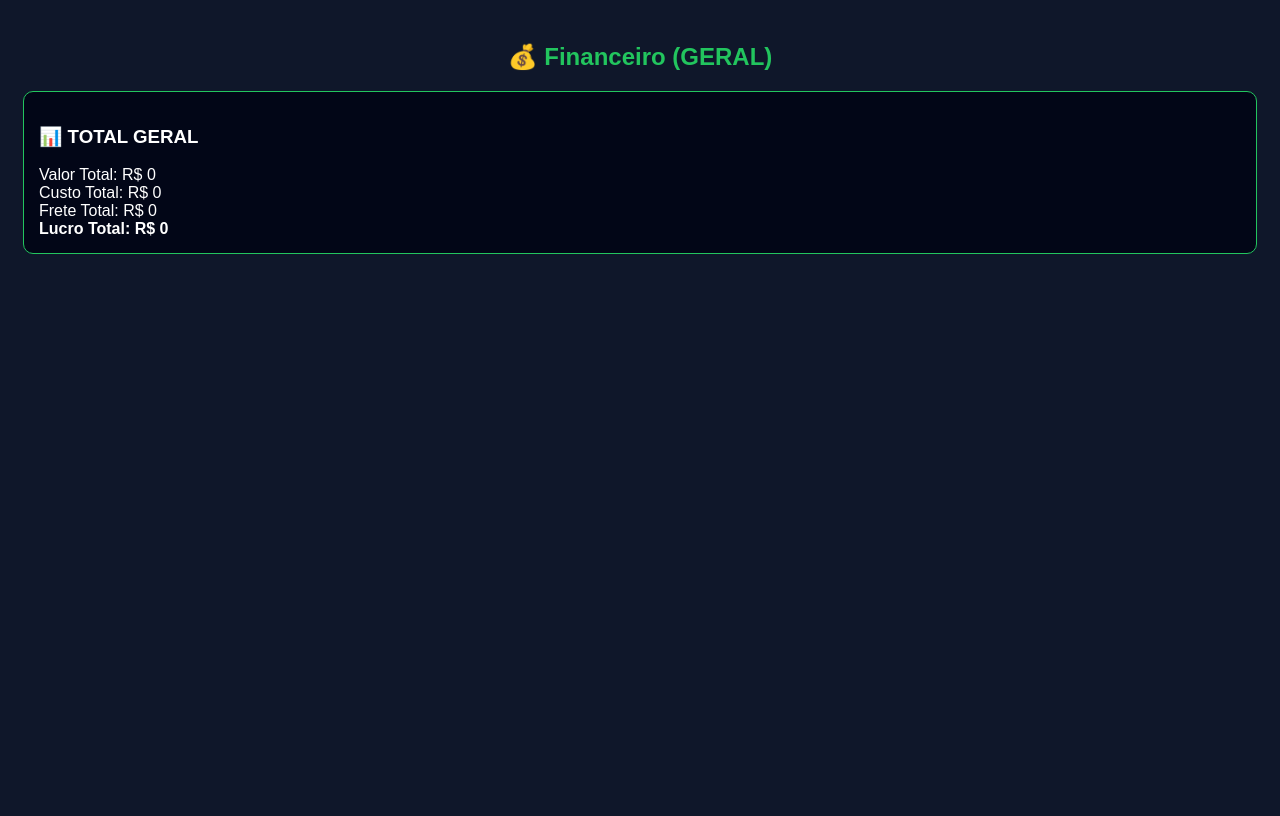
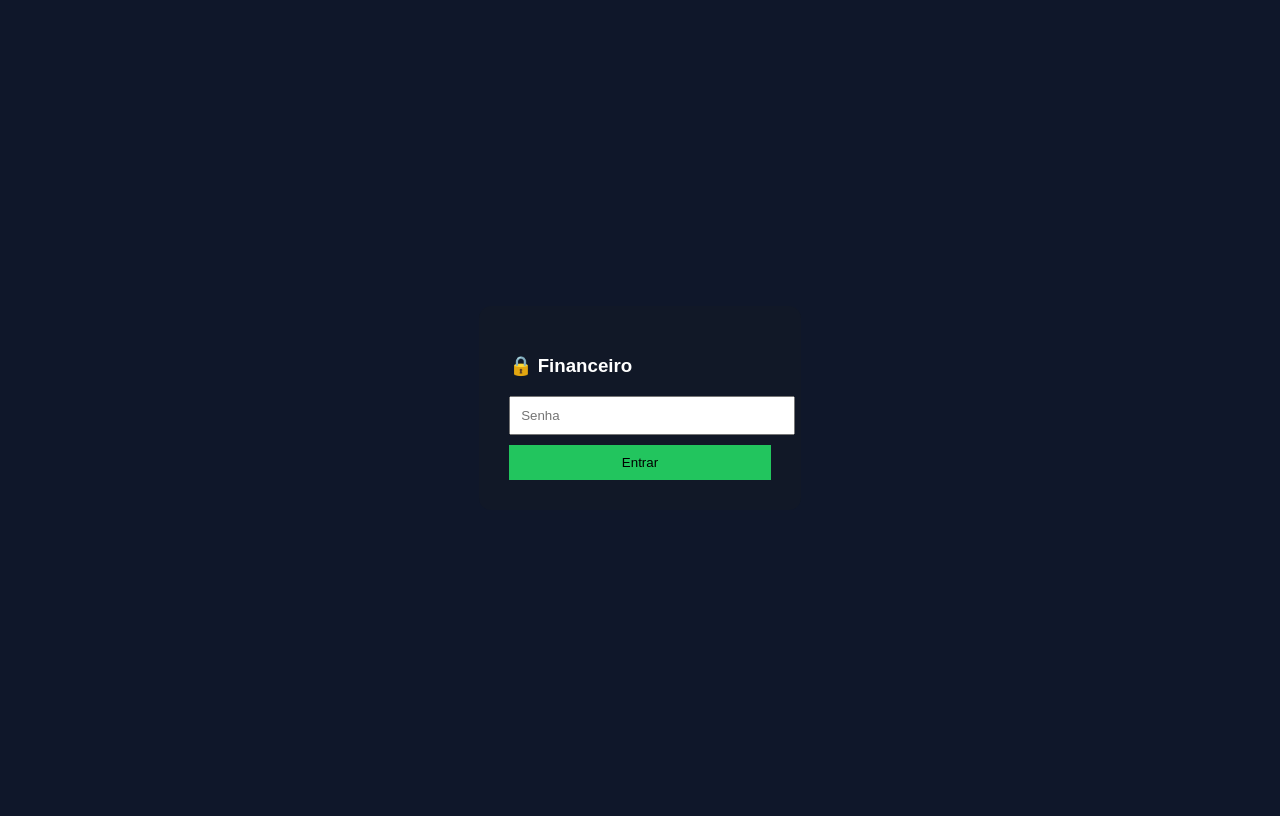
Before and after one commit to LACellcelulares/lacellsistema, a Flask app: page /financeiro in a window 1280 px wide. Before the commit the page ends 254 px from the top, so only its background shows below. Run offline with Flask 3, Linux system fonts and the light colour scheme; the visitor is signed in with stand-in values (Sample User, id 1).

Commit message:
Update financeiro.html

```diff
--- a/templates/financeiro.html
+++ b/templates/financeiro.html
@@ -1,65 +1,49 @@
 <!DOCTYPE html>
 <html lang="pt-br">
-
 <head>
 <meta charset="UTF-8">
+<title>Financeiro</title>
+<meta name="viewport" content="width=device-width, initial-scale=1">
 
 <style>
-body{background:#0f172a;color:white;font-family:Arial;padding:15px;}
-h2{text-align:center;color:#22c55e;}
-
-.card{
+body{
+    background:#0f172a;
+    color:white;
+    font-family:Arial;
+    display:flex;
+    justify-content:center;
+    align-items:center;
+    height:100vh;
+}
+.box{
     background:#111827;
-    padding:15px;
+    padding:30px;
+    border-radius:12px;
+}
+input{
+    width:100%;
+    padding:10px;
     margin-bottom:10px;
-    border-radius:10px;
 }
-
-.total{
-    background:#020617;
-    padding:15px;
-    border-radius:10px;
-    margin-top:20px;
-    border:1px solid #22c55e;
-}
-
 button{
+    width:100%;
+    padding:10px;
     background:#22c55e;
     border:none;
-    padding:6px;
-    border-radius:6px;
 }
 </style>
 </head>
 
 <body>
 
-<h2>💰 Financeiro (GERAL)</h2>
+<div class="box">
+<h3>🔒 Financeiro</h3>
 
-{% for os in lista %}
-<div class="card">
-<b>OS {{ os.numero }}</b><br>
-{{ os.cliente }}<br>
-Loja: {{ os.loja }}<br><br>
+<form method="post">
+<input type="password" name="senha" placeholder="Senha">
+<button>Entrar</button>
+</form>
 
-Valor: R$ {{ os.valor }}<br>
-Custo: R$ {{ os.custo or 0 }}<br>
-Frete: R$ {{ os.frete or 0 }}<br>
-
-<b>Lucro: R$ {{ (os.valor or 0) - (os.custo or 0) - (os.frete or 0) }}</b><br><br>
-
-<a href="/editar/{{ os.numero }}"><button>Editar</button></a>
-</div>
-{% endfor %}
-
-<div class="total">
-<h3>📊 TOTAL GERAL</h3>
-
-Valor Total: R$ {{ total }}<br>
-Custo Total: R$ {{ custo }}<br>
-Frete Total: R$ {{ frete }}<br>
-
-<b>Lucro Total: R$ {{ lucro }}</b>
 </div>
 
 </body>
```
